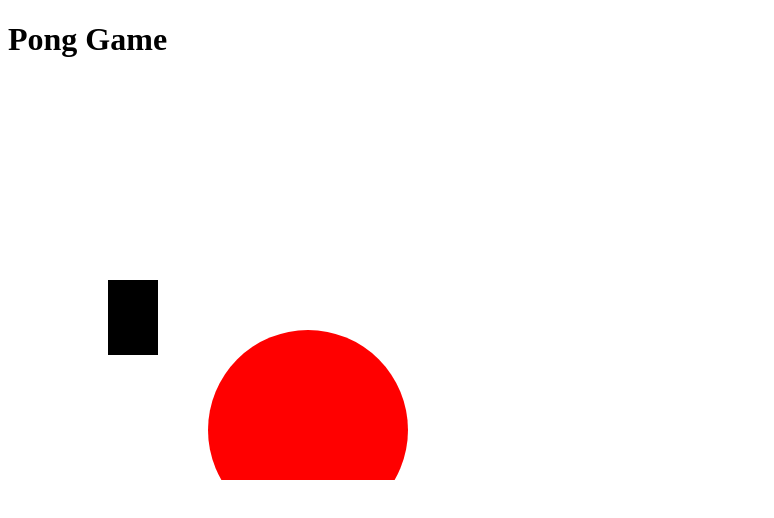
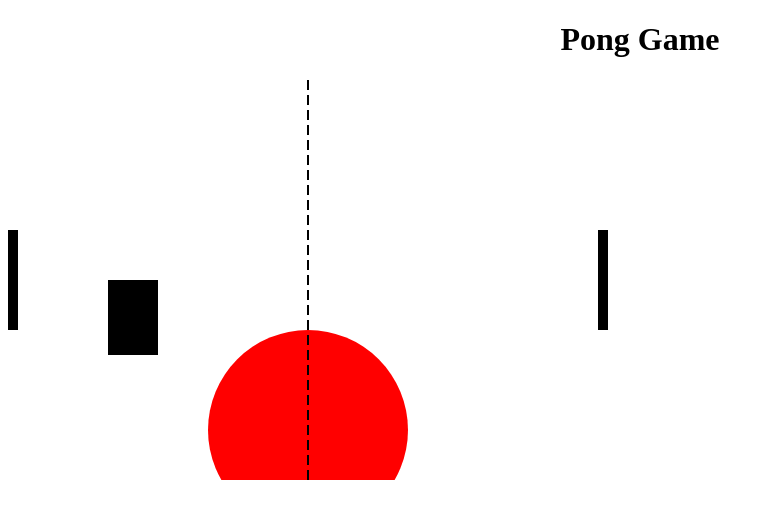
Before and after one commit to zipingH/PongGame, a website with bundled scripts: page index.html in a window 1280 px wide. Shown: the whole page, without its empty margins (0-774 px from the left). Built offline with nearby package versions, Linux system fonts and the light colour scheme.

Commit message:
Added objects classes such as user, bot, and etc.

```diff
--- a/app.js
+++ b/app.js
@@ -1,5 +1,6 @@
-import User from './user.js';
-import Bot from './bot.js';
+import User from './script/user.js';
+import Bot from './script/bot.js';
+import Net from './script/net.js';
 
 // find the <canvas> element
 const canvas = document.getElementById("pong");
@@ -51,14 +52,9 @@ let rectX = 0;
 // setInterval(render, 1000);
 
 //create net object
-const net = {
-  //center the net with x position
-  x: canvas.width/2 - 2/2,
-  y: 0,
-  width: 2,
-  height: 10,
-  color: "WHITE"
-};
+//center the net with x position
+//(x, y, width, height, color)
+var net = new Net(canvas.width/2 - 2/2, 0, 2, 10, "black");
 
 function drawNet(){
   //increment i by 15px
@@ -66,7 +62,8 @@ function drawNet(){
     drawRect(net.x, net.y + i, net.width, net.height, net.color);
   }
 }
-// drawNet();
+
+drawNet();
 
 
 
@@ -79,11 +76,13 @@ var p1Score = 0;
 var p2Score = 0;
 //(x, y, width, height, color, score)
 var user = new User(0, canvas.height / 2 - 100 / 2, 10, 100, "black", p1Score);
+var bot = new Bot(canvas.width-10, canvas.height / 2 - 100 / 2, 10, 100, "black", p1Score);
 
-var bot = new Bot(canvas.width - 10, canvas.height / 2 - 100 / 2, 100, "black", p2Score);
-// console.log(user);
-// console.log(user.height);
+console.log(user);
+console.log(net);
+console.log(user.height);
+console.log(net.height);
 
-//draws user and bot
-// drawRect(user.x, user.y, user.width, user.height, user.color);
-// drawRect(bot.x,bot.y, bot.width, bot.height, bot.color);
+// draws user and bot
+drawRect(user.x, user.y, user.width, user.height, user.color);
+drawRect(bot.x, bot.y, bot.width, bot.height, bot.color);
--- a/bot.js
+++ /dev/null
@@ -1,10 +0,0 @@
-export default class Bot{
-  constructor(x, y, width, height, color, score){
-    this.x = x;
-    this.y = y;
-    this.width = width;
-    this.height = height;
-    this.color = color;
-    this.score = score;
-  }
-}
--- a/index.html
+++ b/index.html
@@ -4,7 +4,7 @@
     <meta charset="utf-8">
     <meta name="viewport" content="width=device-width">
     <title>Pong Game</title>
-    <link href="style.css" rel="stylesheet" type="text/css" />
+    <link href="view/style.css" rel="stylesheet" type="text/css" />
   </head>
   <body>
     <h1>Pong Game</h1>
--- /dev/null
+++ b/script/bot.js
@@ -0,0 +1,8 @@
+import GameObject from './gameObject.js';
+
+export default class Bot extends GameObject{
+  constructor(x, y, width, height, color, score){
+    super(x, y, width, height, color)
+    this.score = score;
+  }
+}
--- /dev/null
+++ b/script/gameObject.js
@@ -0,0 +1,9 @@
+export default class GameObject{
+    constructor(x, y, width, height, color){
+        this.x = x;
+        this.y = y;
+        this.width = width;
+        this.height = height;
+        this.color = color;
+    }
+}
--- /dev/null
+++ b/script/net.js
@@ -0,0 +1,7 @@
+import GameObject from './gameObject.js';
+
+export default class Net extends GameObject{
+    constructor(x, y, width, height, color){
+        super(x, y, width, height, color)
+      }
+  }
--- /dev/null
+++ b/script/user.js
@@ -0,0 +1,8 @@
+import GameObject from './gameObject.js';
+
+export default class User extends GameObject{
+  constructor(x, y, width, height, color, score){
+    super(x, y, width, height, color)
+    this.score = score;
+  }
+}
--- a/user.js
+++ /dev/null
@@ -1,10 +0,0 @@
-export default class User{
-  constructor(x, y, width, height, color, score){
-    this.x = x;
-    this.y = y;
-    this.width = width;
-    this.height = height;
-    this.color = color;
-    this.score = score;
-  }
-}
```
